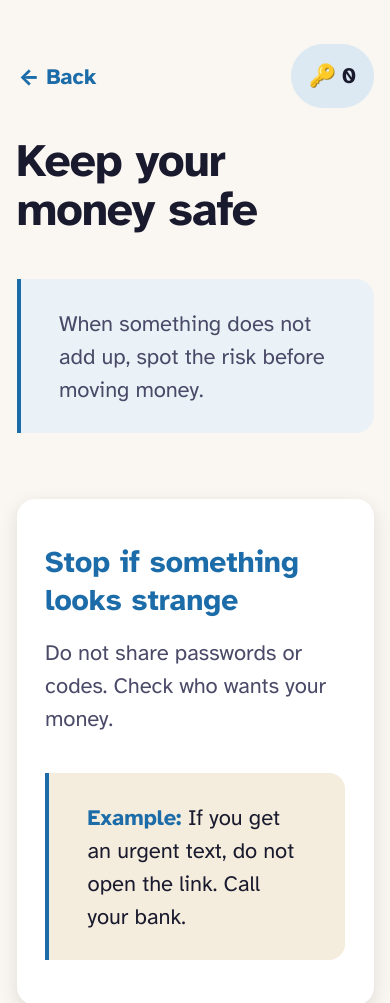
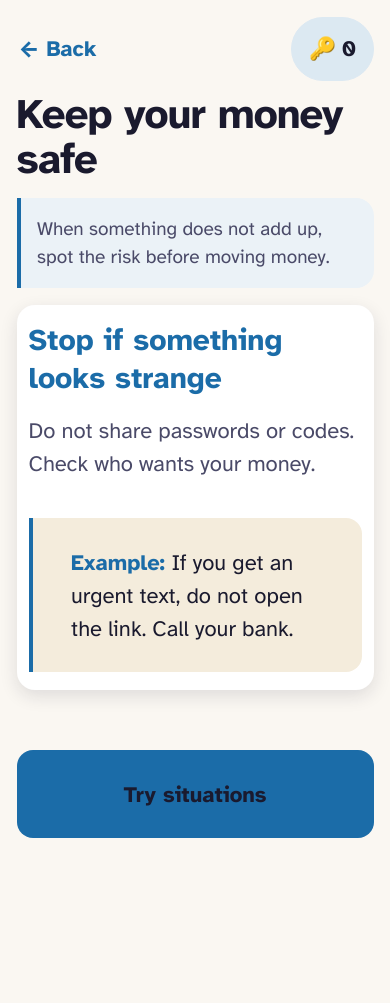
Before and after one commit to miralante/okeymoney, a plain HTML site: page tools/safe-money/index.html in a window 390 px wide. Shown: the top 1003 px of the page. Drawn offline with Linux system fonts and the light colour scheme.

Commit message:
Tighten mobile activity spacing

```diff
--- a/assets/css/activities.css
+++ b/assets/css/activities.css
@@ -276,20 +276,48 @@
 
 @media (max-width: 640px) {
   .actividad {
-    padding-top: var(--espacio-6);
+    padding-top: var(--espacio-3);
   }
 
   .actividad .tool-header {
-    row-gap: var(--espacio-4);
-    margin-bottom: var(--espacio-6);
+    row-gap: var(--espacio-2);
+    margin-bottom: var(--espacio-3);
   }
 
   .actividad .tool-header h1 {
-    font-size: clamp(2.1rem, 10vw, 2.75rem);
+    font-size: clamp(1.9rem, 9vw, 2.45rem);
+  }
+
+  .actividad-objetivo {
+    margin-bottom: var(--espacio-3);
+    padding: var(--espacio-3);
+    font-size: var(--texto-300);
+  }
+
+  .actividad .instruccion {
+    margin: var(--espacio-3) auto var(--espacio-2);
+    font-size: var(--texto-400);
   }
 
   .actividad > .escena {
-    padding: var(--espacio-6) var(--espacio-4);
+    min-height: 120px;
+    padding: var(--espacio-3) var(--espacio-2);
+  }
+
+  .actividad > .escena > p {
+    margin: var(--espacio-1) 0;
+    font-size: var(--texto-300);
+  }
+
+  .actividad > .opciones {
+    gap: var(--espacio-2);
+    margin-top: var(--espacio-3);
+  }
+
+  .actividad > .opciones .opcion-btn {
+    min-height: 76px;
+    padding: var(--espacio-3) var(--espacio-2);
+    font-size: var(--texto-400);
   }
 }
 
--- a/sw.js
+++ b/sw.js
@@ -3,7 +3,7 @@
    Cache-first strategy for the app shell (works offline).
    When adding new files: add them to FILES and bump VERSION.
    ============================================================ */
-var VERSION = 'okeymoney-v103';
+var VERSION = 'okeymoney-v104';
 
 var FILES = [
   './tools/monthly-payments/index.html',
```
